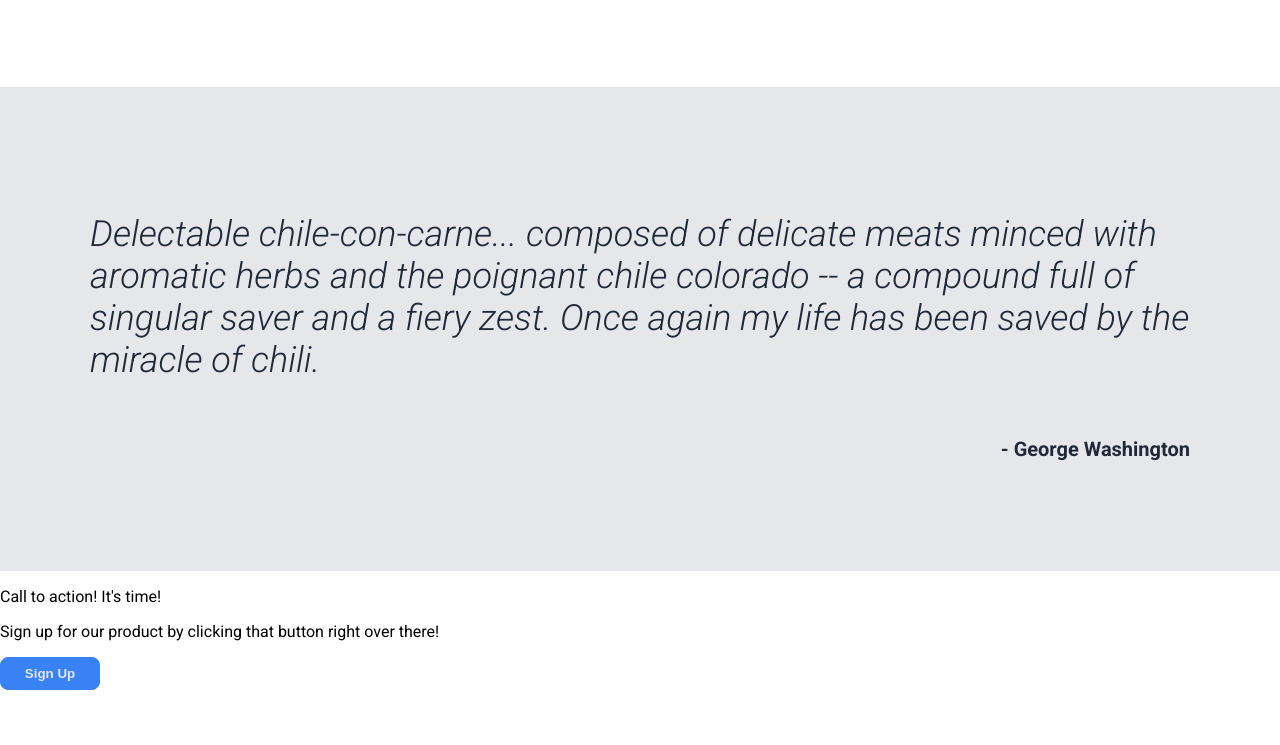
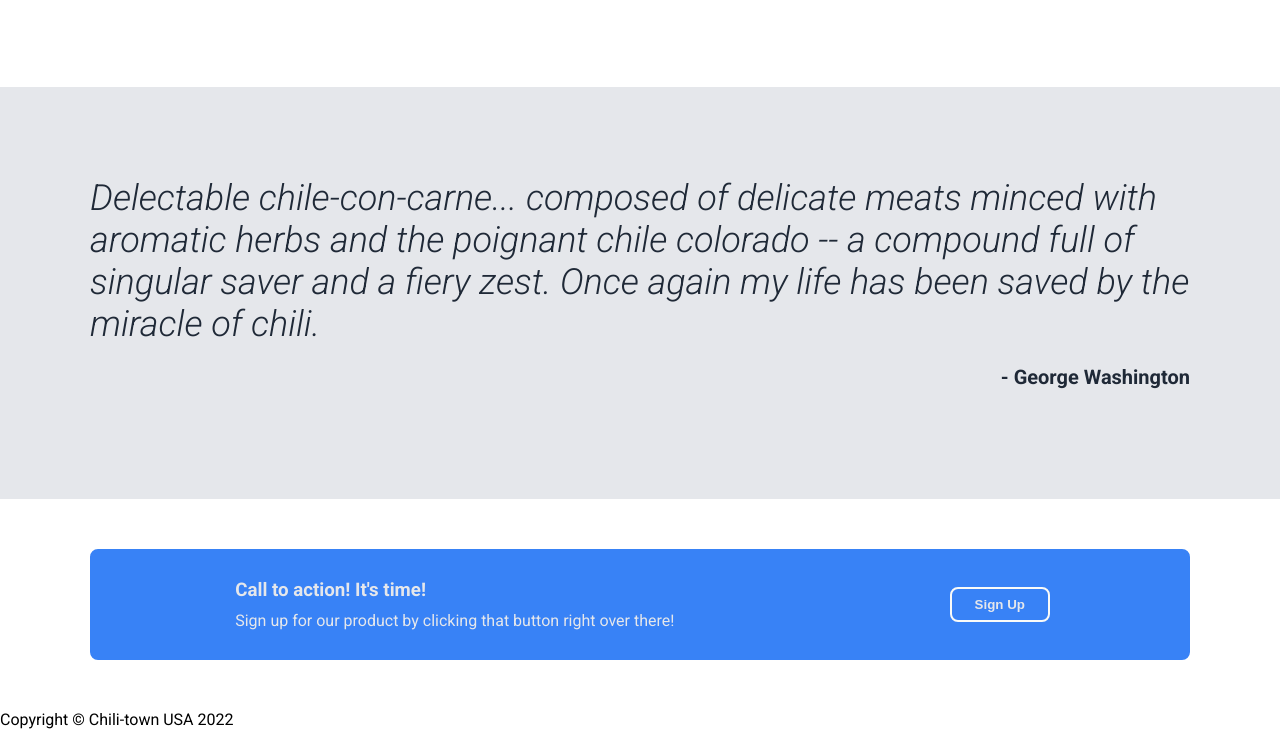
Before and after one commit to neptuneSkeleton/landing-page, a plain HTML site: page index.html in a window 1280 px wide. Shown: the part 889-1634 px from the top of the page. Before the commit the page ends 1579 px from the top, so only its background shows below. Drawn offline with Linux system fonts and the light colour scheme.

Commit message:
finish CTA section, add footer html

```diff
--- a/index.html
+++ b/index.html
@@ -52,16 +52,20 @@
         </div>
     </div>
     <div class="quote">
-     <p><em>Delectable chile-con-carne... composed of delicate meats minced with aromatic herbs and the poignant chile colorado -- a compound full of singular saver and a fiery zest. Once again my life has been saved by the miracle of chili.</em></p>
+     <em>Delectable chile-con-carne... composed of delicate meats minced with aromatic herbs and the poignant chile colorado -- a compound full of singular saver and a fiery zest. Once again my life has been saved by the miracle of chili.</em>
      <p class="name">- George Washington</p>
     </div>
     <div class="CTA-section">
-        <p>Call to action!  It's time!</p>
-        <p>Sign up for our product by clicking that button right over there!</p>
-        <button class="cta-button">Sign Up</button>
+        <div class="CTA-left">
+            <h3>Call to action!  It's time!</h3>
+            <p>Sign up for our product by clicking that button right over there!</p>
+        </div>
+        <div class="CTA-right">
+            <button class="cta-button">Sign Up</button>
+        </div>
     </div>
     <div class="footer">
-
+       <p>Copyright © Chili-town USA 2022</p>
     </div>
 </body>
 </html>
--- a/style.css
+++ b/style.css
@@ -129,3 +129,38 @@ ul {
       font-size: 20px;
       font-weight: 700;
   }
+
+.CTA-section {
+    margin: 50px 90px 50px 90px;
+    background-color: #3882f6;
+    display: flex;
+    border: 5px solid #3882f6;
+    border-radius: 8px;
+    justify-content: space-around;
+    padding: 20px 0 20px 0;
+}
+
+.CTA-left {
+    display: flex;
+    flex-direction: column;
+    justify-content: flex-start;
+    color: #e5e7eb;
+}
+.CTA-left p {
+    margin: 5px;
+}
+
+.CTA-left h3 {
+    margin: 5px;
+}
+
+.CTA-right {
+    display: flex;
+    flex-direction: column;
+    justify-content: center;
+}
+
+.CTA-right button {
+    border: 2px solid #f9faf8;
+    border-radius: 8px;
+}
```
